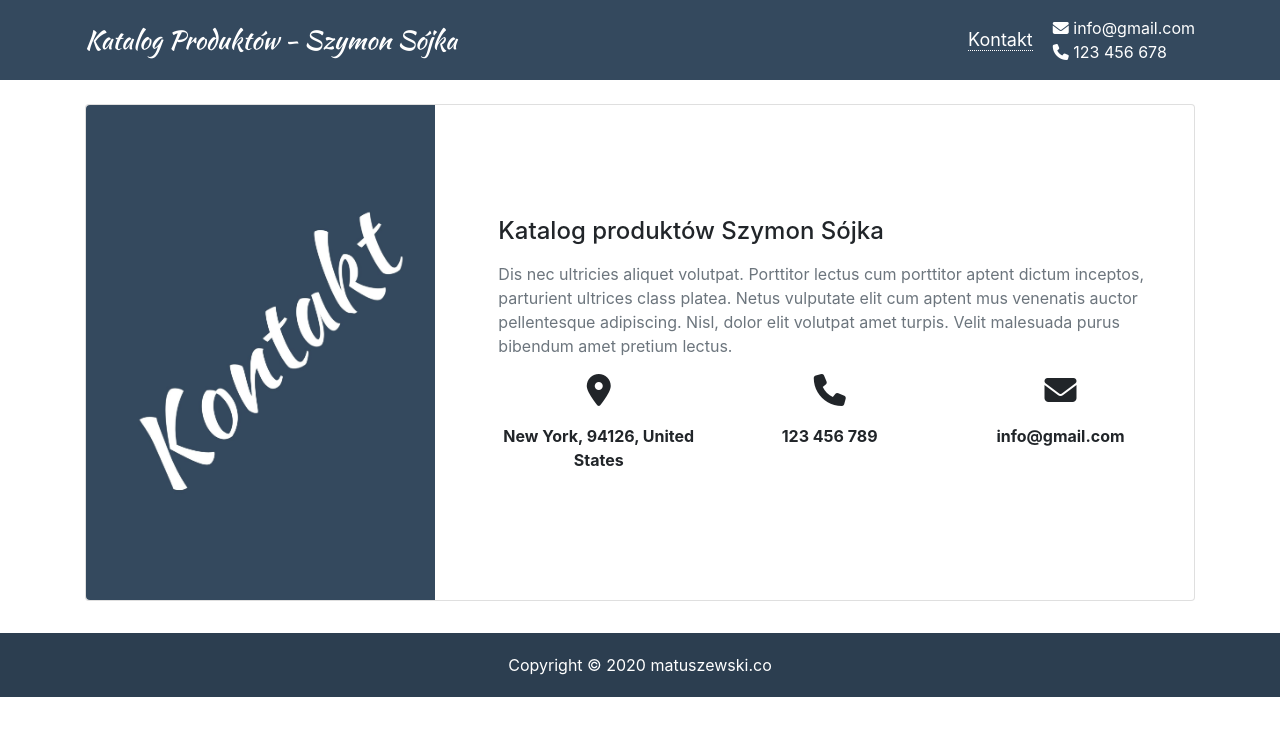
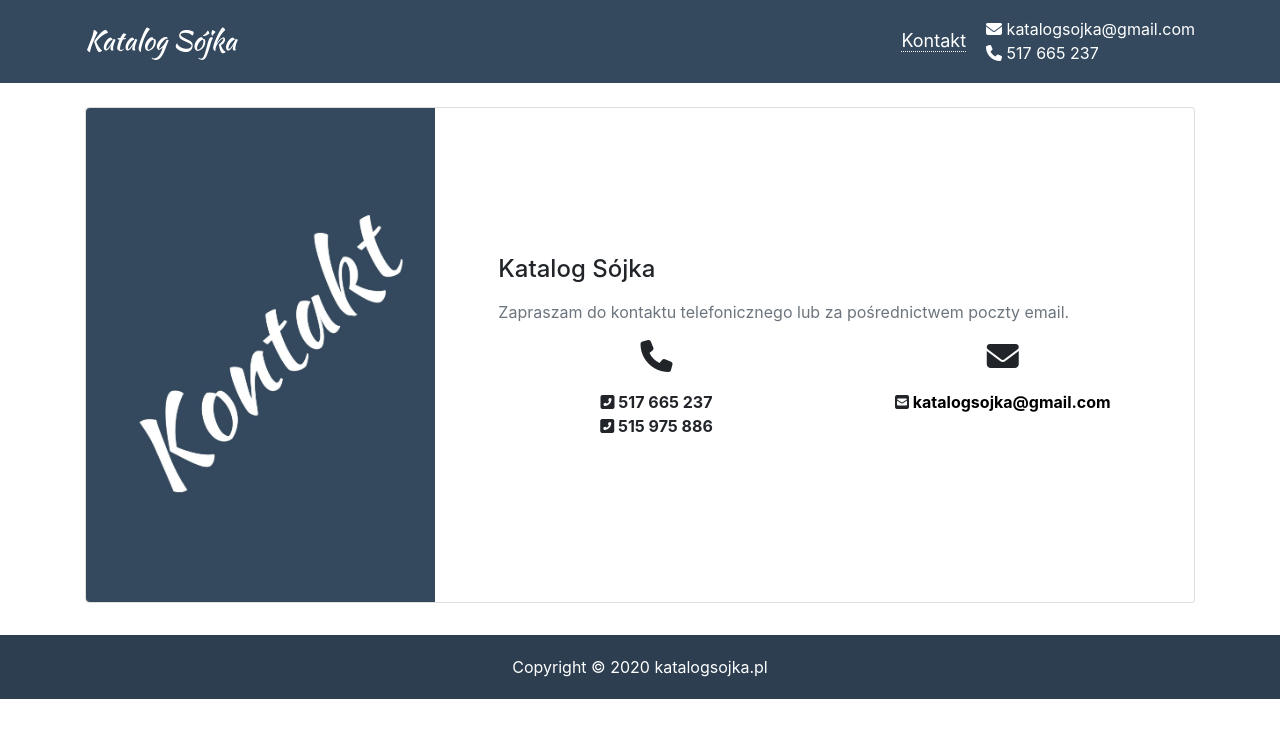
Before and after one commit to JedrzejMatuszewski/django_catalog, a Django app: page /kontakt/ in a window 1280 px wide. Shown: the top 738 px of the page. Run offline with Django 3.2, Linux system fonts and the light colour scheme; some libraries are stand-ins or nearby versions.

Commit message:
Ready to be shown to people

```diff
--- a/catalog/static/catalog/style.css
+++ b/catalog/static/catalog/style.css
@@ -29,7 +29,7 @@ ul.contact-info li.nav-item a {
 a.brand-sojka {
   color: #fff;
   font-family: "Kaushan Script", cursive;
-  font-size: 1.6rem;
+  font-size: 1.7rem;
 }
 
 a.brand-sojka:hover {
--- a/catalog/templates/catalog/base.html
+++ b/catalog/templates/catalog/base.html
@@ -3,14 +3,28 @@
 <html lang="pl">
 
 <head>
+    <!-- Global site tag (gtag.js) - Google Analytics -->
+    <script async src="https://www.googletagmanager.com/gtag/js?id=UA-169981389-3"></script>
+    <script>
+        window.dataLayer = window.dataLayer || [];
+
+        function gtag() {
+            dataLayer.push(arguments);
+        }
+        gtag('js', new Date());
+
+        gtag('config', 'UA-169981389-3');
+    </script>
+    <!--/Google Analytics-->
+
     <meta charset="UTF-8">
     <meta name="viewport" content="width=device-width, initial-scale=1.0">
     <meta http-equiv="X-UA-Compatible" content="ie=edge">
 
     {% if title %}
-    <title>{{ title }} | Katalog produktów</title>
+    <title>{{ title }} | Katalog Sójka </title>
     {% else %}
-    <title>Katalog produktów</title>
+    <title> Katalog Sójka </title>
     {% endif %}
 
     <link rel="stylesheet" href="{% static 'catalog/style.css' %}">
@@ -69,8 +83,7 @@
             <!-- Links -->
             <ul class="navbar-nav navbar-brand">
                 <li class="nav-item">
-                    <a class="nav-link brand-sojka" href="{%url 'homepage' %}">Katalog
-                        Produktów - Szymon Sójka</a>
+                    <a class="nav-link brand-sojka" href="{%url 'homepage' %}">Katalog Sójka</a>
                 </li>
             </ul>
             <!-- Links -->
@@ -82,11 +95,11 @@
                 <li class="nav-item contact-text-2">
                     <span>
                         <i class="fas fa-envelope"></i>
-                        <a href="mailto:info@gmail.com">info@gmail.com</a>
+                        <a href="mailto:katalogsojka@gmail.com">katalogsojka@gmail.com</a>
                     </span>
                     <span>
                         <i class="fas fa-phone"></i>
-                        123 456 678
+                        517 665 237
                     </span>
 
                 </li>
@@ -139,7 +152,7 @@
 
     <footer class="mt-2">
         <div class="footer">
-            Copyright &copy; 2020 <a href="https://matuszewski.co">matuszewski.co</a>
+            Copyright &copy; 2020 katalogsojka.pl
         </div>
     </footer>
 
--- a/catalog/templates/catalog/contact.html
+++ b/catalog/templates/catalog/contact.html
@@ -15,41 +15,36 @@
 
             <div class="col-lg-8 p-5 align-self-center">
 
-                <h4 class="h4-responsive mb-3">Katalog produktów Szymon Sójka</h4>
+                <h4 class="h4-responsive mb-3">Katalog Sójka</h4>
 
-                <p class="text-muted">Dis nec ultricies aliquet volutpat. Porttitor lectus cum porttitor aptent dictum
-                    inceptos, parturient ultrices class platea. Netus vulputate elit cum aptent mus venenatis auctor
-                    pellentesque adipiscing. Nisl, dolor elit volutpat amet turpis. Velit malesuada purus bibendum amet
-                    pretium lectus.
+                <p class="text-muted">Zapraszam do kontaktu telefonicznego lub za pośrednictwem poczty email.
                 </p>
 
                 <!--Grid row-->
                 <div class="row text-center">
 
                     <!--Grid column-->
-                    <div class="col-lg-4 col-md-12 mb-4 mb-md-0">
-                        <i class="fas fa-map-marker-alt fa-2x blue-text"></i>
-                        <p class="font-weight-bold my-3">New York, 94126, United States</p>
+                    <div class="col-md-6 mb-4 mb-md-0">
+                        <i class="fas fa-phone fa-2x blue-text"></i>
+                        <p class="font-weight-bold my-3">
+                            <i class="fas fa-phone-square-alt"></i>
+                            517 665 237<br>
+                            <i class="fas fa-phone-square-alt"></i>
+                            515 975 886</p>
                     </div>
                     <!--Grid column-->
 
                     <!--Grid column-->
-                    <div class="col-lg-4 col-md-6 mb-4 mb-md-0">
-                        <i class="fas fa-phone fa-2x blue-text"></i>
-                        <p class="font-weight-bold my-3">123 456 789</p>
-                    </div>
-                    <!--Grid column-->
-
-                    <!--Grid column-->
-                    <div class="col-lg-4 col-md-6 mb-4 mb-md-0">
+                    <div class="col-md-6 mb-4 mb-md-0">
                         <i class="fas fa-envelope fa-2x blue-text"></i>
-                        <p class="font-weight-bold my-3">info@gmail.com</p>
+                        <p class="font-weight-bold my-3">
+                            <i class="fas fa-envelope-square"></i>
+                            <a href="mailto:katalogsojka@gmail.com" style="color: #000;">katalogsojka@gmail.com</a></p>
                     </div>
                     <!--Grid column-->
 
                 </div>
                 <!--Grid row-->
-
 
             </div>
 
--- a/catalog/views.py
+++ b/catalog/views.py
@@ -17,7 +17,7 @@ class  ProductListView(ListView):
         context = super().get_context_data(**kwargs)
         categories = Category.objects.all().order_by('title')
         context['category_obj'] = categories
-        context['title'] = 'Katalog'
+        context['title'] = 'Produkty'
         return context
 
 
```
